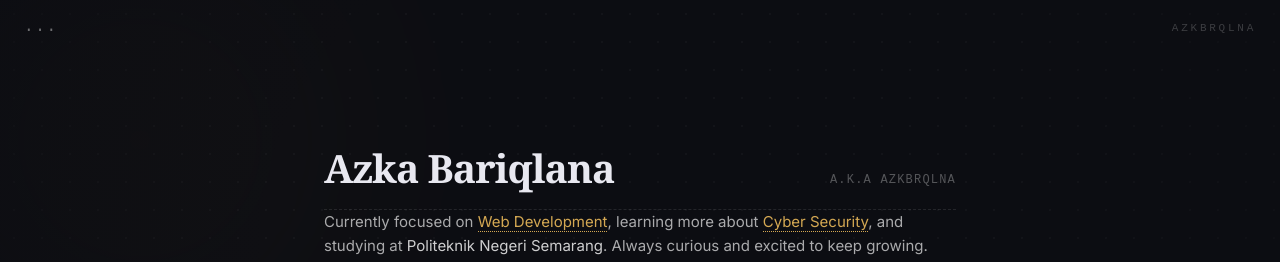
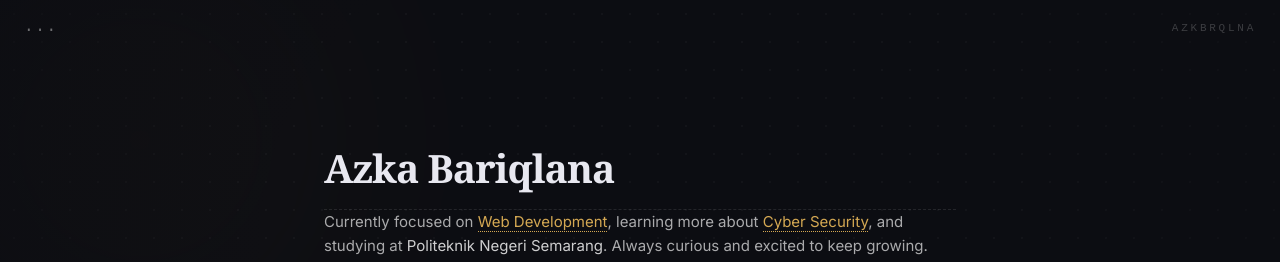
Before and after one commit to azkbrqlna/portofolio, a Next.js app: page / in a window 1280 px wide. Shown: the top 262 px of the page. Built offline with nearby package versions, Linux system fonts and the light colour scheme.

Commit message:
feat: add initial home page component

```diff
--- a/src/app/page.jsx
+++ b/src/app/page.jsx
@@ -35,9 +35,6 @@ export default function HomePage() {
             >
               Azka Bariqlana
             </h1>
-            <span className="font-mono text-xs text-white/30 tracking-widest uppercase">
-              a.k.a azkbrqlna
-            </span>
           </div>
 
           <hr className="dotted-divider my-6" />
```
